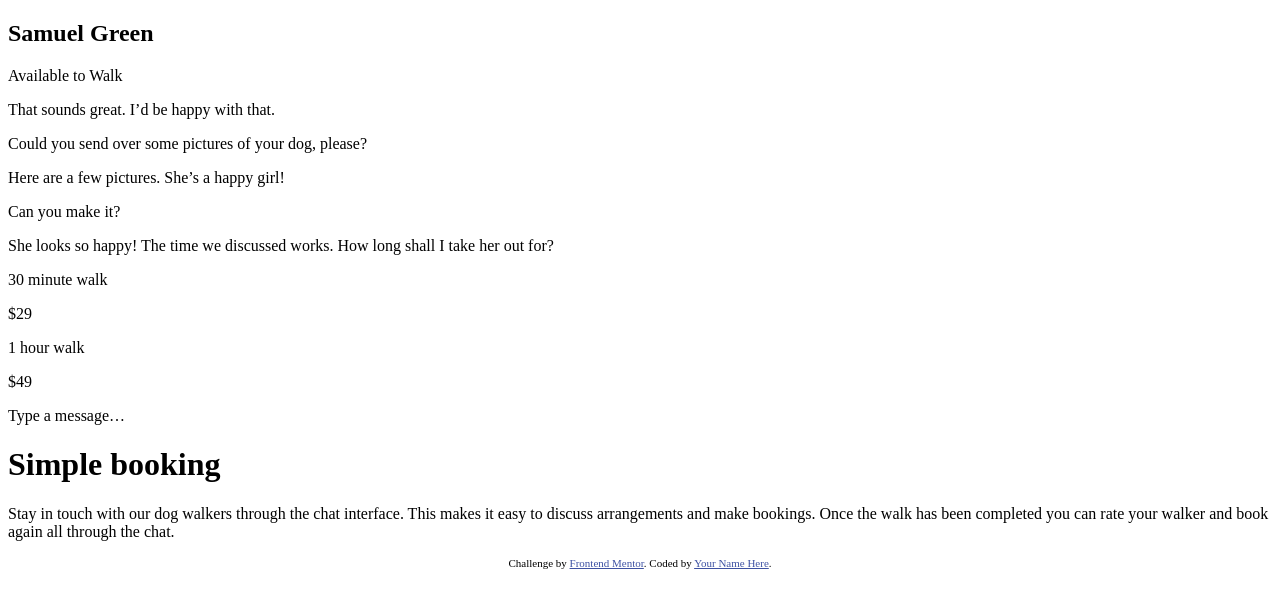
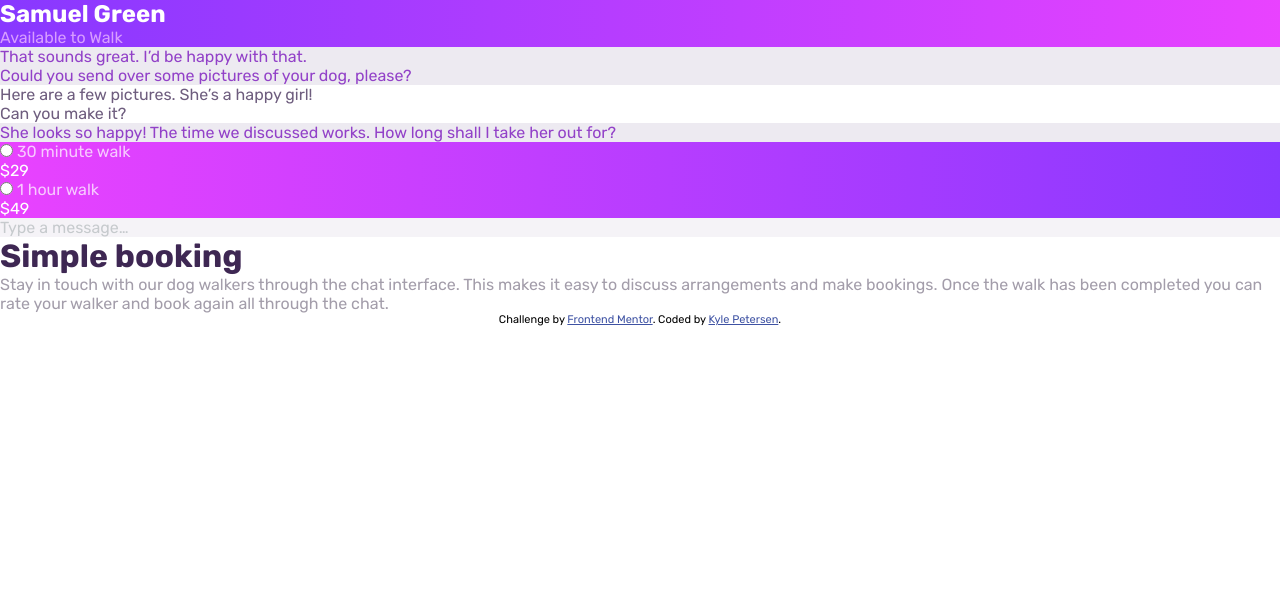
Before and after one commit to kpetersen00/Frontend-Mentor-Chat-app-preview, a plain HTML site: page index.html in a window 1280 px wide. Drawn offline with Linux system fonts and the light colour scheme.

Commit message:
added colors

```diff
--- a/index.html
+++ b/index.html
@@ -11,7 +11,13 @@
       sizes="32x32"
       href="./images/favicon-32x32.png"
     />
-
+    <link rel="stylesheet" href="main.css" />
+    <link rel="preconnect" href="https://fonts.googleapis.com" />
+    <link rel="preconnect" href="https://fonts.gstatic.com" crossorigin />
+    <link
+      href="https://fonts.googleapis.com/css2?family=Rubik:wght@400;500;700&display=swap"
+      rel="stylesheet"
+    />
     <title>Frontend Mentor | [Challenge Name Here]</title>
 
     <!-- Feel free to remove these styles or customise in your own stylesheet 👍 -->
@@ -27,9 +33,10 @@
   </head>
   <body>
     <div class="preview">
-      <h2 class="name">Samuel Green</h2>
-      <p class="status">Available to Walk</p>
-
+      <div class="walker">
+        <h2 class="name">Samuel Green</h2>
+        <p class="status">Available to Walk</p>
+      </div>
       <p class="received">That sounds great. I’d be happy with that.</p>
 
       <p class="received">
@@ -45,19 +52,21 @@
         her out for?
       </p>
 
-      <div class="received">
-        <p class="time">30 minute walk</p>
+      <div class="offer">
+        <input class="btn" type="radio" id="half" />
+        <label class="time" for="half"> 30 minute walk</label>
         <p class="price">$29</p>
       </div>
-      <div class="received">
-        <p class="time">1 hour walk</p>
+      <div class="offer">
+        <input class="btn" type="radio" id="hour" />
+        <label class="time" for="hour"> 1 hour walk</label>
         <p class="price">$49</p>
       </div>
       <p class="placeholder">Type a message…</p>
     </div>
     <h1>Simple booking</h1>
 
-    <p>
+    <p class="description">
       Stay in touch with our dog walkers through the chat interface. This makes
       it easy to discuss arrangements and make bookings. Once the walk has been
       completed you can rate your walker and book again all through the chat.
@@ -67,7 +76,9 @@
       Challenge by
       <a href="https://www.frontendmentor.io?ref=challenge" target="_blank"
         >Frontend Mentor</a
-      >. Coded by <a href="#">Your Name Here</a>.
+      >. Coded by
+      <a href="https://github.com/kpetersen00" target="_blank">Kyle Petersen</a
+      >.
     </div>
   </body>
 </html>
--- a/main.css
+++ b/main.css
@@ -0,0 +1,61 @@
+/* =============
+   Global Styles
+   ============= */
+
+*,
+*::before,
+*::after {
+  box-sizing: border-box;
+  margin: 0;
+  padding: 0;
+}
+
+/* ========
+   Coloring
+   ======== */
+.preview {
+  background-color: hsl(270, 20%, 96%);
+}
+.walker {
+  background: linear-gradient(90deg, hsl(264, 100%, 61%), hsl(293, 100%, 63%));
+}
+.name {
+  color: white;
+}
+.status {
+  color: hsl(276, 100%, 81%);
+}
+.received {
+  color: hsl(276, 55%, 52%);
+  background-color: hsl(270, 20%, 93%);
+}
+.sent {
+  color: hsl(271, 15%, 43%);
+  background-color: white;
+}
+.offer {
+  background: linear-gradient(90deg, hsl(293, 100%, 63%), hsl(264, 100%, 61%));
+}
+.time {
+  color: rgba(255, 255, 255, 0.719);
+}
+.price {
+  color: white;
+}
+.placeholder {
+  color: hsl(206, 6%, 79%);
+}
+h1 {
+  color: hsl(271, 36%, 24%);
+}
+.description {
+  color: hsl(270, 7%, 64%);
+}
+
+/* ==========
+   Typography
+   ========== */
+
+body {
+  font-family: "Rubik", sans-serif;
+}
```
